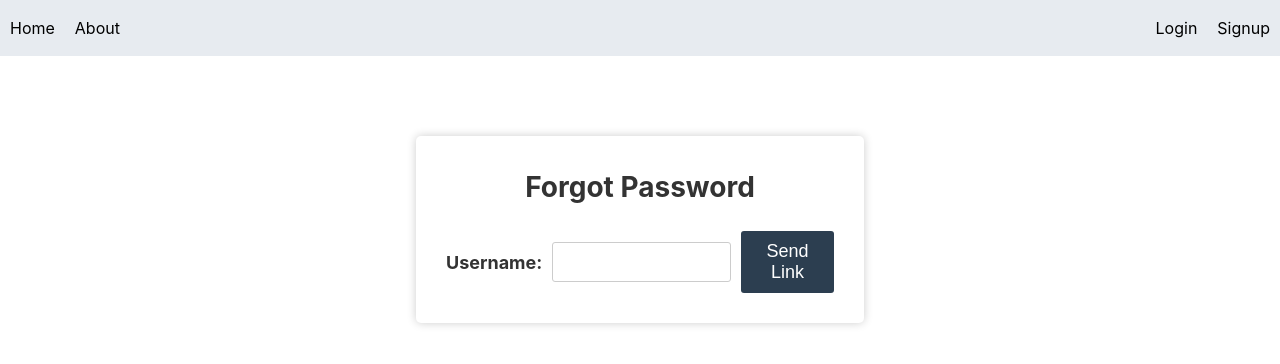
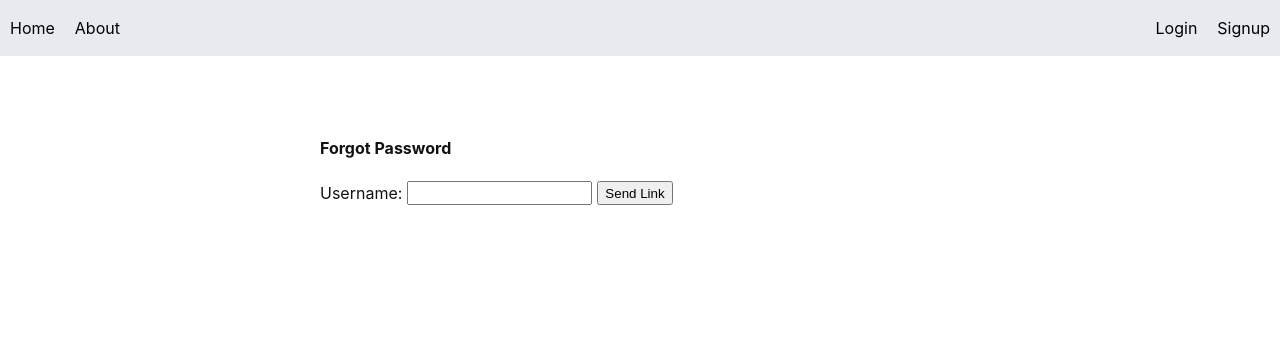
Before and after one commit to rhs99/learn-together, a React (Create React App) app in the folder lt-client/: page /users/forgot-password in a window 1280 px wide. Shown: the top 364 px of the page. Built offline with nearby package versions, Linux system fonts and the light colour scheme; what minio would draw is missing.

Commit message:
fix design

```diff
--- a/lt-client/package.json
+++ b/lt-client/package.json
@@ -3,10 +3,6 @@
   "version": "0.1.0",
   "private": true,
   "dependencies": {
-    "@emotion/react": "^11.11.0",
-    "@emotion/styled": "^11.11.0",
-    "@mui/icons-material": "^5.11.16",
-    "@mui/material": "^5.13.0",
     "@testing-library/jest-dom": "^5.16.5",
     "@testing-library/react": "^13.4.0",
     "@testing-library/user-event": "^13.5.0",
--- a/lt-client/src/components/AnswerInput/AnswerInput.tsx
+++ b/lt-client/src/components/AnswerInput/AnswerInput.tsx
@@ -1,15 +1,13 @@
 import { useNavigate } from 'react-router-dom';
 import { useState, useContext, useCallback, ChangeEvent } from 'react';
-import { Button } from '@mui/material';
 import { Answer } from '../../types';
 import Util from '../../utils';
 import axios from 'axios';
 import AuthContext from '../../store/auth';
 import Quill, { DeltaStatic } from 'quill';
 import QuillTextEditor from '../Quill TextEditor/QuillTextEditor';
-import CircularProgress from '@mui/material/CircularProgress';
-import Box from '@mui/material/Box';
 import Alert from '../../design-library/Alert/Alert';
+import Button from '../../design-library/Button';
 
 import './_index.scss';
 
@@ -98,11 +96,7 @@ const AnswerInput = (props: AnswerInputProps) => {
   return (
     <div className="cl-AnswerInput">
       {showAlert && <Alert type="error" message="Answer description and files both cannot be empty!" />}
-      {isUploading && (
-        <Box sx={{ position: 'fixed', top: '50%', left: '50%' }}>
-          <CircularProgress color="inherit" />
-        </Box>
-      )}
+      {isUploading && <p>Loading...</p>}
       <div className="aHeader">
         <h3>Your Answer</h3>
       </div>
@@ -116,9 +110,7 @@ const AnswerInput = (props: AnswerInputProps) => {
         onChange={handleFileUpload}
       />
       <div className="btn-container">
-        <Button variant="outlined" onClick={handlePostAnswer}>
-          Save
-        </Button>
+        <Button onClick={handlePostAnswer}>Save</Button>
       </div>
     </div>
   );
--- a/lt-client/src/components/QuestionInput/QuestionInput.tsx
+++ b/lt-client/src/components/QuestionInput/QuestionInput.tsx
@@ -8,12 +8,8 @@ import { Question } from '../../types';
 import AuthContext from '../../store/auth';
 import { Tag, CustomTag } from '../../types';
 import QuillTextEditor from '../Quill TextEditor/QuillTextEditor';
-import Stack from '@mui/material/Stack';
-import CircularProgress from '@mui/material/CircularProgress';
-import Box from '@mui/material/Box';
 import Button from '../../design-library/Button';
 import TagInput from '../TagInput/TagInput';
-
 import Alert from '../../design-library/Alert/Alert';
 
 import './_index.scss';
@@ -167,11 +163,7 @@ const QuestionInput = (props: QuestionInputProps) => {
           Save
         </Button>
       </div>
-      {isUploading && (
-        <Box sx={{ position: 'fixed', top: '50%', left: '50%' }}>
-          <CircularProgress color="inherit" />
-        </Box>
-      )}
+      {isUploading && <p>Loading...</p>}
     </div>
   );
 };
--- a/lt-client/src/pages/AboutPage/AboutPage.tsx
+++ b/lt-client/src/pages/AboutPage/AboutPage.tsx
@@ -1,26 +1,21 @@
 import './_index.scss';
-import { Typography, Link } from '@mui/material';
 
 const AboutPage = () => {
   return (
     <div className="lt-AboutPage">
-      <Typography>
+      <p>
         Greetings!
         <br />
         This platform is developed keeping in mind of helping you to learn and grow together.
-      </Typography>
+      </p>
       <br />
-      <Typography>Contributors:</Typography>
+      <p>Contributors:</p>
       <ol>
         <li>
-          <Link href="https://rhs99.github.io/portfolio/" underline="none" target="_blank">
-            Md. Rakibul Hasan Sarker
-          </Link>
+          <a href="https://rhs99.github.io/portfolio/">Md. Rakibul Hasan Sarker</a>
         </li>
         <li>
-          <Link href="#" underline="none" target="_blank">
-            Tahmid Anjum
-          </Link>
+          <a href="#">Tahmid Anjum</a>
         </li>
       </ol>
     </div>
--- a/lt-client/src/pages/ClassDetail/ClassDetail.tsx
+++ b/lt-client/src/pages/ClassDetail/ClassDetail.tsx
@@ -3,7 +3,6 @@ import { useNavigate, useParams } from 'react-router-dom';
 import axios from 'axios';
 import Util from '../../utils';
 import { Subject } from '../../types';
-import { TableContainer, TableHead, TableRow, TableCell, Typography, TableBody } from '@mui/material';
 import Table from '../../design-library/Table/Table';
 
 import './_index.scss';
--- a/lt-client/src/pages/ForgotPassword/ForgotPasswordPage.tsx
+++ b/lt-client/src/pages/ForgotPassword/ForgotPasswordPage.tsx
@@ -1,45 +1,44 @@
-import { useNavigate } from 'react-router-dom';
 import { useState, ChangeEvent, FormEvent } from 'react';
 import axios from 'axios';
 import Util from '../../utils';
+import Alert from '../../design-library/Alert/Alert';
+
 import './_index.scss';
-import { Alert, Snackbar } from '@mui/material';
 
 function ForgotPasswordPage() {
   const [username, setUsername] = useState<string>('');
   const [err, setErr] = useState(false);
   const [emailSent, setEmailSent] = useState(false);
   const [showAlert, setShowAlert] = useState(false);
-  const navigate = useNavigate();
 
   const handleUsernameChange = (event: ChangeEvent<HTMLInputElement>) => {
     setUsername(event.target.value);
   };
 
-  const handleAlertClose = () => {
-    setShowAlert(false);
-    navigate('/users/login');
-  };
-
   const handleSubmit = async (event: FormEvent) => {
     event.preventDefault();
-    setEmailSent(true);
-    setShowAlert(true);
     const URL = Util.CONSTANTS.SERVER_URL + '/users/forgot-password';
 
     const userInfo = {
       userName: username,
     };
-    axios.post(URL, userInfo).catch(() => {
+    axios
+      .post(URL, userInfo)
+      .then(() => {
+        setEmailSent(true);
+        setShowAlert(true);
+        setErr(false);
+      })
+      .catch(() => {
         setErr(true);
       });
   };
 
   return (
-    <div className="cl-Forgot-Password" onSubmit={handleSubmit}>
-      <div className="fp-form-container">
-        <h2>Forgot Password</h2>
-        <form method="POST" className="fp-form">
+    <div className="cl-ForgotPassword" onSubmit={handleSubmit}>
+      {showAlert && <Alert type="info" message="A password reset link has been sent to your email" />}
+      <h4>Forgot Password</h4>
+      <form method="POST" className="form-container">
         <label>Username:</label>
         <input
           type="text"
@@ -55,18 +54,6 @@ function ForgotPasswordPage() {
           Send Link
         </button>
       </form>
-        <Snackbar
-          sx={{ marginTop: '20px' }}
-          anchorOrigin={{ vertical: 'top', horizontal: 'center' }}
-          open={showAlert}
-          autoHideDuration={6000}
-          onClose={handleAlertClose}
-        >
-          <Alert variant="filled" onClose={handleAlertClose} severity="info">
-            A password reset link has been sent to your email.
-          </Alert>
-        </Snackbar>
-      </div>
     </div>
   );
 }
--- a/lt-client/src/pages/ForgotPassword/_index.scss
+++ b/lt-client/src/pages/ForgotPassword/_index.scss
@@ -1,56 +1,16 @@
-.cl-Forgot-Password {
-  display: flex;
-  justify-content: center;
-  align-items: center;
+.cl-ForgotPassword {
   margin-top: 10vh;
+  margin-left: auto;
+  margin-right: auto;
+  width: 50%;
 
-  .fp-form-container {
-    width: 35%;
-    padding: 30px;
-    background-color: #fff;
-    border-radius: 5px;
-    box-shadow: 0 0 10px rgba(0, 0, 0, 0.2);
+  @media only screen and (max-width: 780px) {
+      width: 80%;
   }
 
-  @media only screen and (max-width: 780px) {
-    .fp-form-container {
-      width: 80%;
-    }
-  }
-
-  h2 {
-    margin-top: 0;
-    text-align: center;
-    font-size: 28px;
-    color: #333;
-  }
-
-  .fp-form {
+  .form-container{
     display: flex;
-    justify-content: center;
-    align-items: center;
-  }
-
-  label {
-    display: block;
-    font-size: 18px;
-    font-weight: bold;
-    margin-right: 10px;
-    color: #333;
-  }
-
-  input[type='text'] {
-    display: block;
-    width: 50%;
-    padding: 10px;
-    font-size: 16px;
-    border: 1px solid #ccc;
-    border-radius: 3px;
-    outline: none;
-
-    &:focus {
-      border-color: #2c3e50;
-    }
+    gap: 5px;
   }
 
   .err {
@@ -58,25 +18,4 @@
     font-size: 0.7rem;
   }
 
-  button[type='submit'] {
-    display: block;
-    background-color: #2c3e50;
-    color: #fff;
-    border: none;
-    border-radius: 3px;
-    font-size: 18px;
-    padding: 10px;
-    margin-left: 10px;
-    cursor: pointer;
-
-    &:hover {
-      background-color: #1d2731;
-    }
-
-    &:disabled {
-      border: 1px solid #999999;
-      background-color: #cccccc;
-      color: #666666;
-    }
-  }
 }
--- a/lt-client/src/pages/Login/Login.tsx
+++ b/lt-client/src/pages/Login/Login.tsx
@@ -3,8 +3,8 @@ import { useState, ChangeEvent, useContext, FormEvent } from 'react';
 import axios from 'axios';
 import Util from '../../utils';
 import AuthContext from '../../store/auth';
+
 import './_index.scss';
-import { Link } from '@mui/material';
 
 function LoginPage() {
   const [username, setUsername] = useState<string>('');
@@ -21,8 +21,7 @@ function LoginPage() {
     setPassword(event.target.value);
   };
 
-  const handleForgotPassword = (event: FormEvent) => {
-    event.preventDefault();
+  const handleForgotPassword = () => {
     navigate('/users/forgot-password');
   };
 
@@ -65,9 +64,9 @@ function LoginPage() {
           {err && (
             <>
               <p className="err">Invalid Credentials</p>
-              <Link href="" underline="none" target="_blank" onClick={handleForgotPassword}>
+              <a href="" onClick={handleForgotPassword}>
                 Forgot password?
-              </Link>
+              </a>
             </>
           )}
           <button type="submit">Login</button>
--- a/lt-client/src/pages/QuestionDetail/QuestionDetail.tsx
+++ b/lt-client/src/pages/QuestionDetail/QuestionDetail.tsx
@@ -2,7 +2,6 @@ import { useEffect, useState, useCallback, useContext } from 'react';
 import { useParams, useNavigate } from 'react-router-dom';
 import axios from 'axios';
 import { Question, Answer } from '../../types';
-import { Typography } from '@mui/material';
 import AuthContext from '../../store/auth';
 import Util from '../../utils';
 import AnswerInput from '../../components/AnswerInput/AnswerInput';
@@ -58,9 +57,7 @@ const QuestionDetail = () => {
       {isLoggedIn && !isOwner && (
         <AnswerInput fetchAnswer={handleAnsPost} answer={{ _id: '', question: questionId || '', imageLocations: [] }} />
       )}
-      <Typography variant="h5" className="ans-title">
-        {`${answers.length} Answers`}
-      </Typography>
+      <h5 className="ans-title">{`${answers.length} Answers`}</h5>
       {answers.map((answer) => (
         <QACard
           key={answer._id}
--- a/lt-client/src/pages/QuestionEdit/QuestionEdit.tsx
+++ b/lt-client/src/pages/QuestionEdit/QuestionEdit.tsx
@@ -1,7 +1,7 @@
+import axios from 'axios';
 import { useParams } from 'react-router-dom';
 import { useEffect, useState } from 'react';
 import Util from '../../utils';
-import axios from 'axios';
 import { Question } from '../../types';
 import QuestionInput from '../../components/QuestionInput/QuestionInput';
 
--- a/lt-client/src/pages/RootLayout.tsx
+++ b/lt-client/src/pages/RootLayout.tsx
@@ -1,6 +1,5 @@
 import { Outlet } from 'react-router-dom';
 
-// import MainNavigation from '../components/MainNavigation/MainNavigation';
 import Navigation from '../components/MainNavigation/Navigation';
 
 const RootLayout = () => {
```
Also changed, not shown: 2 other files (tests, documents, lock files or other folders). Lines whose indentation alone changed are shown as unchanged.
